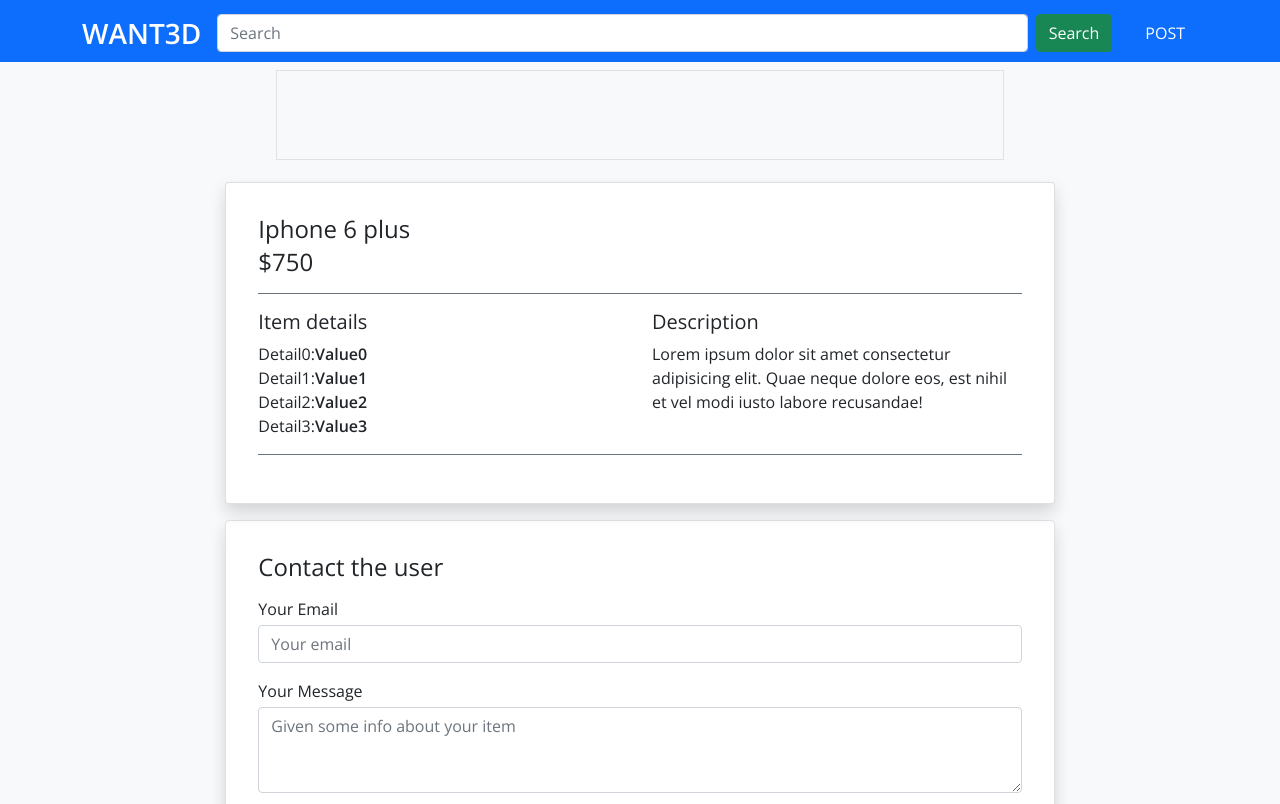
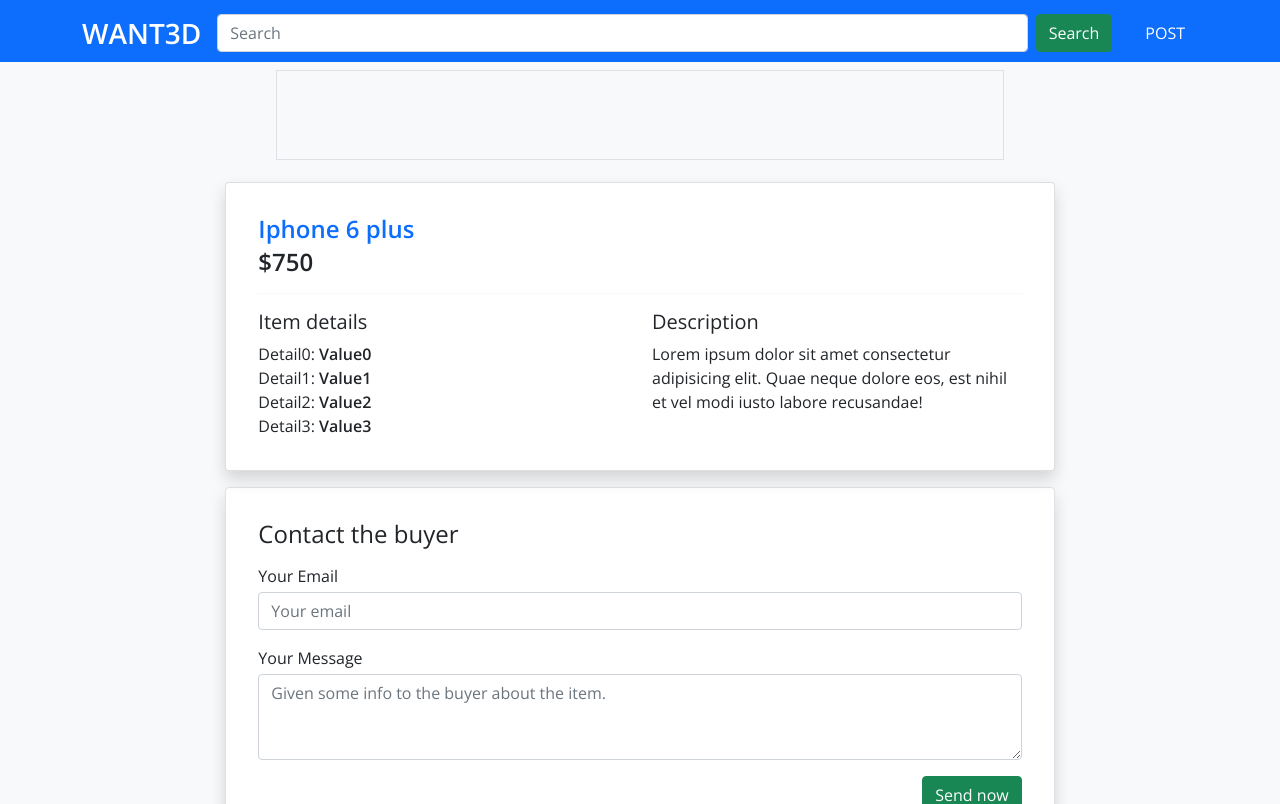
Before and after one commit to toundaherve/want3d, a Next.js app: page /item in a window 1280 px wide. Shown: the top 804 px of the page. Built offline with nearby package versions, Linux system fonts and the light colour scheme.

Commit message:
Refactor contact buyer

```diff
--- a/components/ItemPage.js
+++ b/components/ItemPage.js
@@ -1,4 +1,5 @@
 // import { Button, Col, Form, FormGroup, Input, Label } from "reactstrap";
+import { useForm } from "react-hook-form";
 import Breadcrumb from "./Breadcrumb";
 import Layout from "./Layout";
 import {
@@ -142,9 +143,9 @@
 function Item() {
   return (
     <div className="bg-white p-3 p-md-32px card shadow">
-      <h4 className="mb-0">Iphone 6 plus</h4>
+      <h4 className="mb-0 text-primary fw-bold">Iphone 6 plus</h4>
       <span className="d-block mb-1"></span>
-      <p className="h4 mb-0">$750</p>
+      <p className="h4 mb-0 fw-bold">$750</p>
       <Divider />
       <div className="row">
         <div className="col-12 col-md-6">
@@ -153,7 +154,7 @@
           <div className="d-flex flex-column">
             {[1, 2, 3, 4].map((detail, idx) => (
               <div key={idx}>
-                <span className="d-inline-block">Detail{idx}: </span>
+                <span className="d-inline-block">Detail{idx}:&nbsp;</span>
                 <span className="d-inline-block fw-bold">Value{idx}</span>
               </div>
             ))}
@@ -171,21 +172,23 @@
           </p>
         </div>
       </div>
-
-      <Divider />
     </div>
   );
 }
 
 function Divider() {
-  return <span className="item-divider d-block my-3 bg-secondary"></span>;
+  return <span className="item-divider d-block my-3 bg-light"></span>;
 }
 
 function Contact() {
+  const { register, errors, handleSubmit } = useForm();
   return (
-    <form className="pt-3">
+    <form
+      className="pt-3"
+      onSubmit={handleSubmit((data) => alert(JSON.stringify(data)))}
+    >
       <FormSection>
-        <h4 className="mb-0">Contact the user</h4>
+        <h4 className="mb-0">Contact the buyer</h4>
         <span className="d-block mb-3"></span>
         <FormField>
           <Label htmlFor="email-field">Your Email</Label>
@@ -195,6 +198,8 @@
             type="email"
             placeholder="Your email"
             name="email"
+            register={register}
+            error={errors.email && "Please provide your the email."}
           />
         </FormField>
         <span className="d-block mb-3"></span>
@@ -205,7 +210,8 @@
             id="message-field"
             rows="3"
             name="message"
-            placeholder="Given some info about your item"
+            placeholder="Given some info to the buyer about the item."
+            register={register}
           ></TextArea>
         </FormField>
         <span className="d-block mb-3"></span>
--- a/components/PostPage.js
+++ b/components/PostPage.js
@@ -9,7 +9,7 @@
       <span className="d-block mb-3"></span>
       <div className="container post-form-width p-0">
         <form onSubmit={handleSubmit((data) => alert(JSON.stringify(data)))}>
-          <h4 className="mb-0">Make a poster</h4>
+          <h4 className="mb-0 ms-3 ms-md-0">Make a poster</h4>
           <span className="d-block mb-3"></span>
           {/* <FormSection>
             <ImageField />
```
